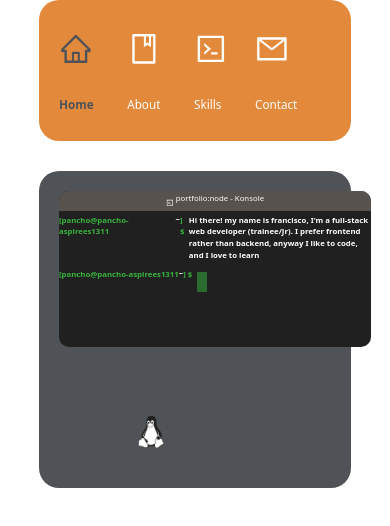
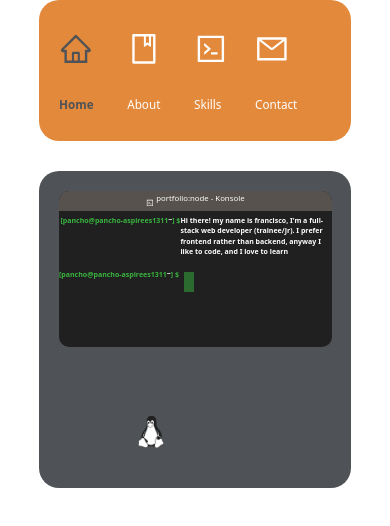
Before and after one commit to franciscoG98/portfolio, a React (Create React App) app: page / in a window 390 px wide. Shown: the top 526 px of the page. Built offline with nearby package versions, Linux system fonts and the light colour scheme.

Commit message:
change home responsive

```diff
--- a/src/components/pages/home/styles.css
+++ b/src/components/pages/home/styles.css
@@ -165,7 +165,7 @@
 
 @media screen and (max-width: 800px) {
     .terminal {
-        width: 80vw;
+        width: 70vw;
         height: 40vw;
         left: 0;
         font-size: 2vw;
@@ -174,17 +174,17 @@
     .text {
         color: #fff;
         display: flex;
-        width: 60%;
-        font-size: 2vw;
+        width: 55%;
+        font-size: 1.8vw;
     }
 
     .bash {
-        font-size: 2vw;
+        font-size: 1.8vw;
     }
 
     .bash2 {
         top: 50%;
-        font-size: 2vw;
+        font-size: 1.8vw;
     }
 
     .tux span {
```
